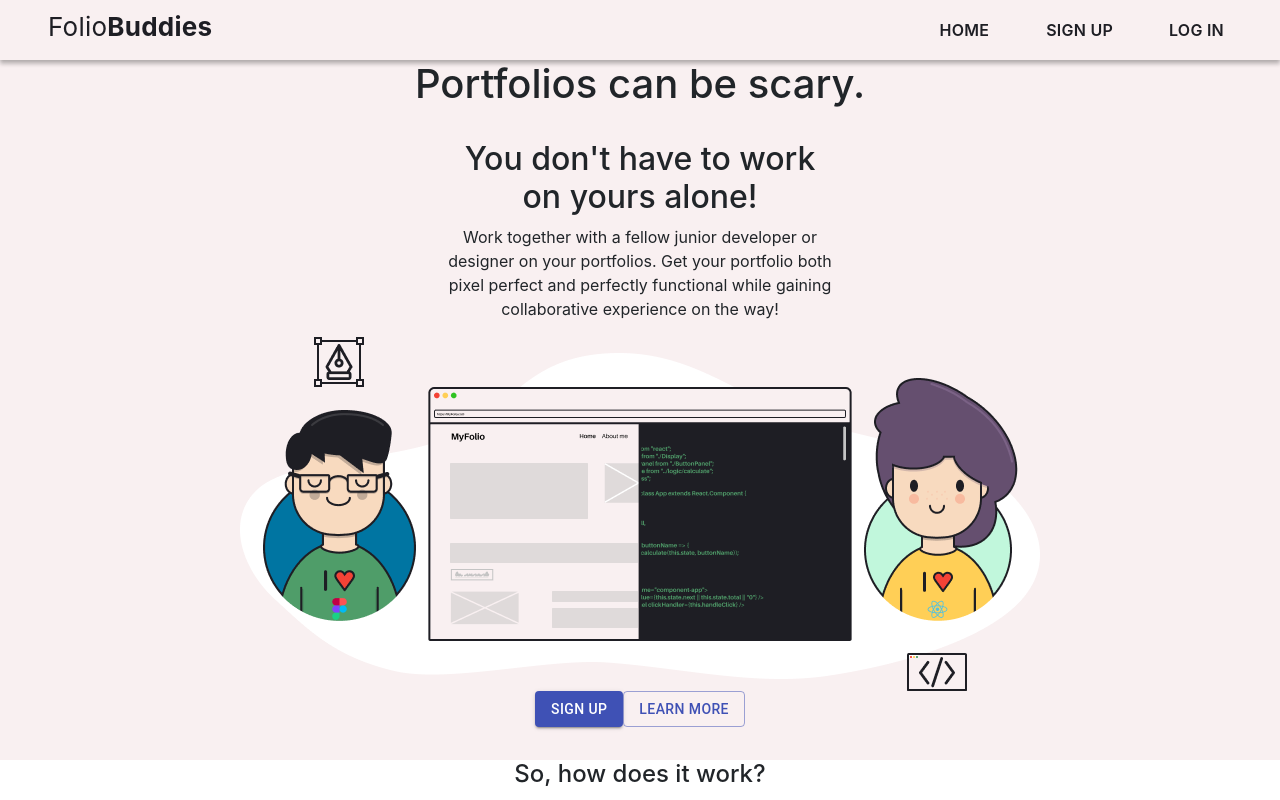
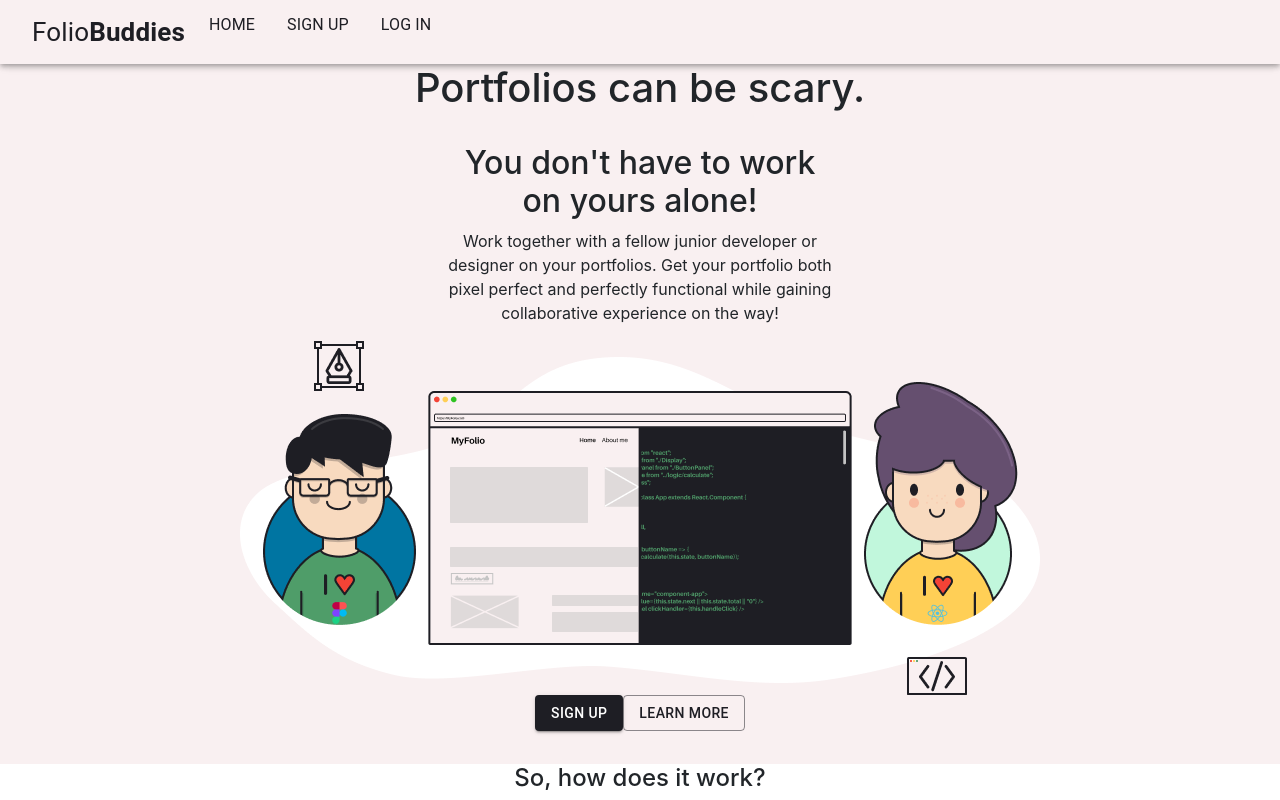
Before and after one commit to basvandersluis/FolioBuddies, a React (Create React App) app: page / in a window 1280 px wide. Shown: the top 800 px of the page. Built offline with nearby package versions, Linux system fonts and the light colour scheme; a web font is replaced by a local one.

Commit message:
Changed button collors and used AppBar to create sticky navbar neet to position link items now

```diff
--- a/src/Components/LandingPage.css
+++ b/src/Components/LandingPage.css
@@ -1,7 +1,3 @@
-.landingpage {
-  padding-top: 60px;
-}
-
 .section1-style {
   background-color: #f9f0f1;
   height: 700px;
--- a/src/Components/LandingPage.js
+++ b/src/Components/LandingPage.js
@@ -1,15 +1,25 @@
 import React, { Component } from 'react'
-import Button from '@material-ui/core/Button';
 import './LandingPage.css';
 import Hero from '../Assets/Illustrations/Hero.png';
 import { Link } from 'react-scroll';
-import Theme from './ButtonTheme';
+import { createMuiTheme, ThemeProvider, Button } from '@material-ui/core';
 
+const theme = createMuiTheme({
+    palette: {
+        primary: {
+      main: "#1E1E24"
+    },
+    secondary: {
+      main: "#1E1E24"
+    }
+  }
+});
 
 
 export default class LandingPage extends Component {
     render() {
         return (
+            <ThemeProvider theme={theme}>
             <div className="landingpage">
                 <section className="section1-style">
                     <div>
@@ -123,6 +133,7 @@ export default class LandingPage extends Component {
                     </ul>
                 </footer>
             </div>
+            </ThemeProvider>
         )
     }
 }
--- a/src/Components/Login.js
+++ b/src/Components/Login.js
@@ -1,9 +1,22 @@
 import React from 'react';
-import Button from '@material-ui/core/Button';
 import { Link } from 'react-router-dom';
+import { createMuiTheme, ThemeProvider, Button } from '@material-ui/core';
+
+
+const theme = createMuiTheme({
+    palette: {
+        primary: {
+      main: "#1E1E24"
+    },
+    secondary: {
+      main: "#1E1E24"
+    }
+  }
+});
 
 export default function Signup() {
   return (
+    <ThemeProvider theme={theme}>
     <div>
         <h2>Log In</h2>
         <Button variant="contained" color="primary">LOG IN UP WITH GITHUB</Button>
@@ -13,8 +26,7 @@ export default function Signup() {
         <Button variant="contained" color="primary">LOG IN</Button>
         <Button variant="outlined" color="primary">CANCEL</Button>
         <p>You have forgotten your password?<Link to="/Login" className="nav-link">Reset it here.</Link></p>
-
     </div>
-
+    </ThemeProvider>
   )
 }
--- a/src/Components/Navbar.css
+++ b/src/Components/Navbar.css
@@ -11,12 +11,12 @@
     width: 100%vw;
     height: 60px;
     /* overflow: visible; */
-        position: fixed;
+        /* position: fixed;
         top: 0;
         right: 0;
         bottom: 0;
         left: 0;
-        z-index: 1;
+        z-index: 1; */
 
 }
 
--- a/src/Components/Navbar.js
+++ b/src/Components/Navbar.js
@@ -1,29 +1,98 @@
+// import React from 'react';
+// import './Navbar.css';
+// import { Link } from 'react-router-dom';
+// // import Elevations from 'react-native-elevation'
+// import { animateScroll as scroll} from 'react-scroll';
+
+// const Navbar = () => {
+//   return (
+//     <nav className="nav-style">
+//       <ul className="nav">
+//         <img src="" alt=""/>
+//         <li className="nav-item-foliobuddies mr-auto p-2">
+//             <Link to="/" className="nav-link-foliobuddies" onClick={() => scroll.scrollToTop()}>Folio<b>Buddies</b></Link>
+//         </li>
+//         <li className="nav-item-home">
+//             <Link to="/" className="nav-link">HOME</Link>
+//         </li>
+//         <li className="nav-item-signup">
+//             <Link to="/Signup" className="nav-link">SIGN UP</Link>
+//         </li>
+//         <li className="nav-item-login">
+//             <Link to="/Login" className="nav-link">LOG IN</Link>
+//         </li>
+//         </ul>
+//     </nav>
+//   )
+// }
+
+// export default Navbar;
+
 import React from 'react';
-import './Navbar.css';
+import AppBar from '@material-ui/core/AppBar';
+import Toolbar from '@material-ui/core/Toolbar';
+import useScrollTrigger from '@material-ui/core/useScrollTrigger';
 import { Link } from 'react-router-dom';
-// import Elevations from 'react-native-elevation'
 import { animateScroll as scroll} from 'react-scroll';
+import { createMuiTheme, ThemeProvider, Button, Box } from '@material-ui/core';
+import Typography from "@material-ui/core/Typography";
+import { flexbox } from '@material-ui/system';
 
-const Navbar = () => {
+
+// function ElevationScroll(props) {
+//   const { children, window } = props;
+//   const trigger = useScrollTrigger({
+//     disableHysteresis: true,
+//     threshold: 0,
+//     target: window ? window() : undefined,
+//   });
+
+//   return React.cloneElement(children, {
+//     elevation: trigger ? 4 : 0,
+//   });
+// }
+
+export default function ElevateAppBar() {
   return (
+    <React.Fragment>
+        <AppBar style={{backgroundColor: "#F9F0F1", elevation:8}}>
+          <Toolbar>
             <nav className="nav-style">
               <ul className="nav">
+                <Box display="flex" flexGrow={1}>
                   <img src="" alt=""/>
-        <li className="nav-item-foliobuddies mr-auto p-2">
-            <Link to="/" className="nav-link-foliobuddies" onClick={() => scroll.scrollToTop()}>Folio<b>Buddies</b></Link>
+                  <li className="nav-item-foliobuddies mr-auto p-2" style={{fontSize: "16px"}} >
+                  <Typography>
+                    <Link style={{color: "#1E1E24", fontSize: "26px"}} to="/" className="nav-link-foliobuddies" onClick={() => scroll.scrollToTop()}>Folio<b>Buddies</b></Link>
+                  </Typography>
                   </li>
+                </Box>
+                <Box flexGrow={1}>
                 <li className="nav-item-home">
-            <Link to="/" className="nav-link">HOME</Link>
+                <Typography>
+                  <Link style={{color: "#1E1E24"}} to="/" className="nav-link">HOME</Link>
+                </Typography>
                 </li>
+                </Box>
+                <Box>
                 <li className="nav-item-signup">
-            <Link to="/Signup" className="nav-link">SIGN UP</Link>
+                <Typography>
+                  <Link style={{color: "#1E1E24"}} to="/Signup" className="nav-link">SIGN UP</Link>
+                </Typography>
                 </li>
+                </Box>
+                <Box>
                 <li className="nav-item-login">
-            <Link to="/Login" className="nav-link">LOG IN</Link>
+                <Typography>
+                  <Link style={{color: "#1E1E24"}} to="/Login" className="nav-link">LOG IN</Link>
+                </Typography>
                 </li>
+                </Box>
               </ul>
             </nav>
-  )
+          </Toolbar>
+        </AppBar>
+      <Toolbar />
+    </React.Fragment>
+  );
 }
-
-export default Navbar;
--- a/src/Components/Signup.js
+++ b/src/Components/Signup.js
@@ -1,9 +1,22 @@
 import React from 'react';
-import Button from '@material-ui/core/Button';
+// import Button from '@material-ui/core/Button';
 import { Link } from 'react-router-dom';
+import { createMuiTheme, ThemeProvider, Button } from '@material-ui/core';
+
+const theme = createMuiTheme({
+    palette: {
+        primary: {
+      main: "#1E1E24"
+    },
+    secondary: {
+      main: "#1E1E24"
+    }
+  }
+});
 
 export default function Signup() {
   return (
+    <ThemeProvider theme={theme}>
     <div>
         <h2>Signup</h2>
         <Button variant="contained" color="primary">SIGN UP WITH GITHUB</Button>
@@ -15,6 +28,6 @@ export default function Signup() {
         <Button variant="outlined" color="primary">CANCEL</Button>
 
     </div>
-
+    </ThemeProvider>
   )
 }
```
Also changed, not shown: src/App.js (+2 -6 lines), 1 other file (tests, documents, lock files or other folders). Lines whose indentation alone changed are shown as unchanged.
